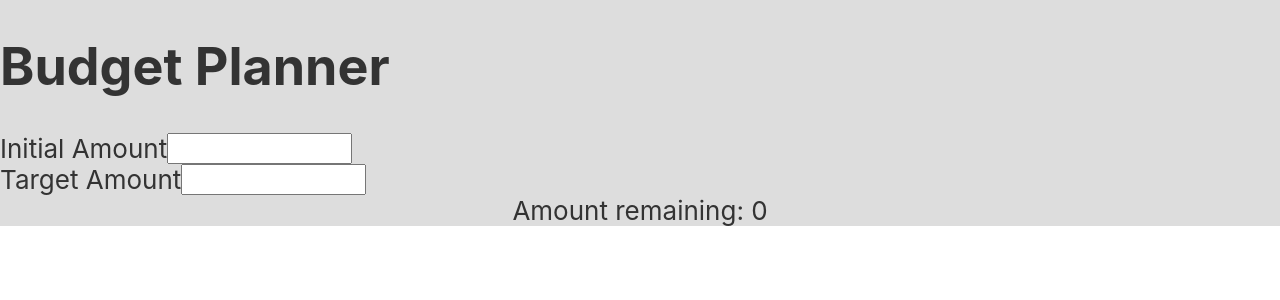
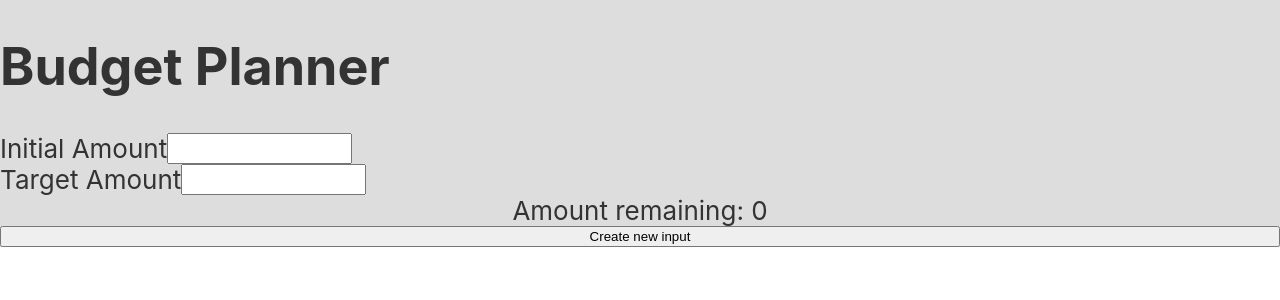
Before and after one commit to RobertDeniszczyc/budgetplanner, a React (Create React App) app: page / in a window 1280 px wide. Shown: the top 300 px of the page. Built offline with nearby package versions, Linux system fonts and the light colour scheme.

Commit message:
Inject input fields

```diff
--- a/src/App.js
+++ b/src/App.js
@@ -3,6 +3,7 @@ import './App.css';
 import InputNumber from './components/forms/InputNumber';
 import Heading from './components/headers/Heading';
 import Reducer from './reducers/Reducer';
+import IntervalReducer from './reducers/IntervalReducer';
 
 const initialState = {
   targetAmount: 0,
@@ -10,8 +11,11 @@ const initialState = {
   progressAmount: 0
 }
 
+let intervalInputState = [];
+
 function App() {
   const [state, dispatch] = useReducer(Reducer, initialState);
+  const [inputState, intervalDispatch] = useReducer(IntervalReducer, intervalInputState);
 
   return (
     <div className="App">
@@ -39,6 +43,20 @@ function App() {
 
       Amount remaining: {state.progressAmount}
 
+     <button onClick={e => intervalDispatch({
+       type: 'add'
+     })}>Create new input</button>
+
+     {
+       inputState.map((intervalInput, index) => {
+         return (
+           <InputNumber
+            key={index}
+           />
+         )
+       })
+     }
+
     </div>
   );
 }
--- /dev/null
+++ b/src/reducers/IntervalReducer.js
@@ -0,0 +1,10 @@
+export default function IntervalReducer(state, action) {
+  switch(action.type) {
+    case 'add':
+      return [...state, {
+        value: null
+      }];
+    default:
+      console.warn('Unknown action');
+  }
+}
```
